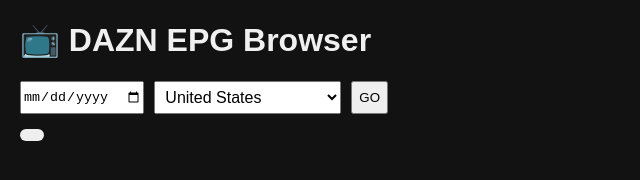
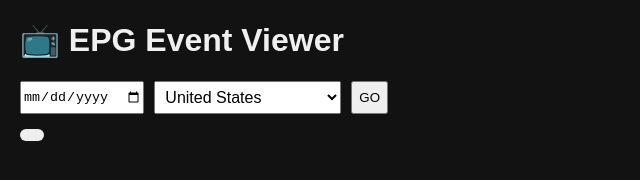
Before and after one commit to arejaywoof/fastunicorn, a plain HTML site: page dazn.html in a window 1280 px wide. Shown: the whole page, without its empty margins (0-640 px from the left). Drawn offline with Linux system fonts and the light colour scheme.

Commit message:
Add files via upload

```diff
--- a/dazn.html
+++ b/dazn.html
@@ -68,7 +68,7 @@
 </head>
 <body>
 
-  <h1>📺 DAZN EPG Browser</h1>
+  <h1>📺 EPG Event Viewer</h1>
   <div id="controls">
     <input type="date" id="datePicker">
     <select id="countryPicker" style="padding: 6px; font-size: 1em;">
```
